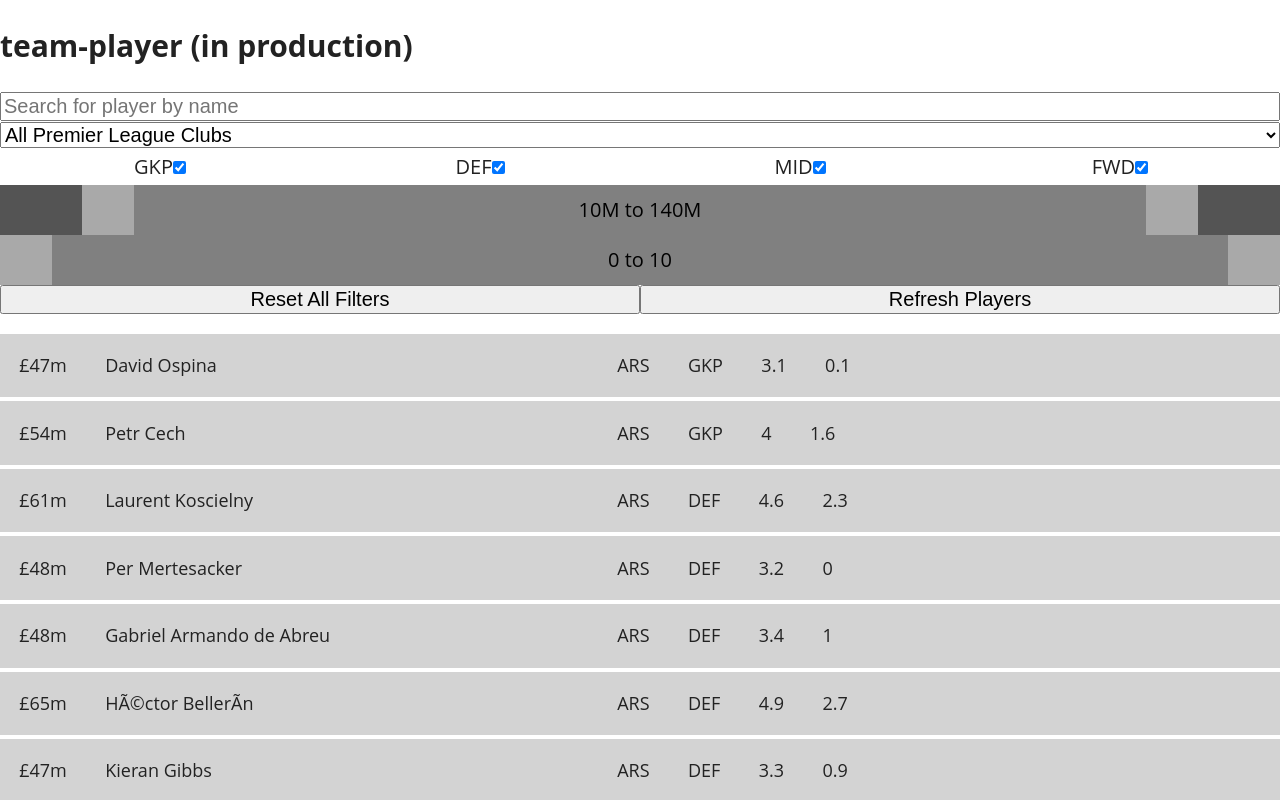
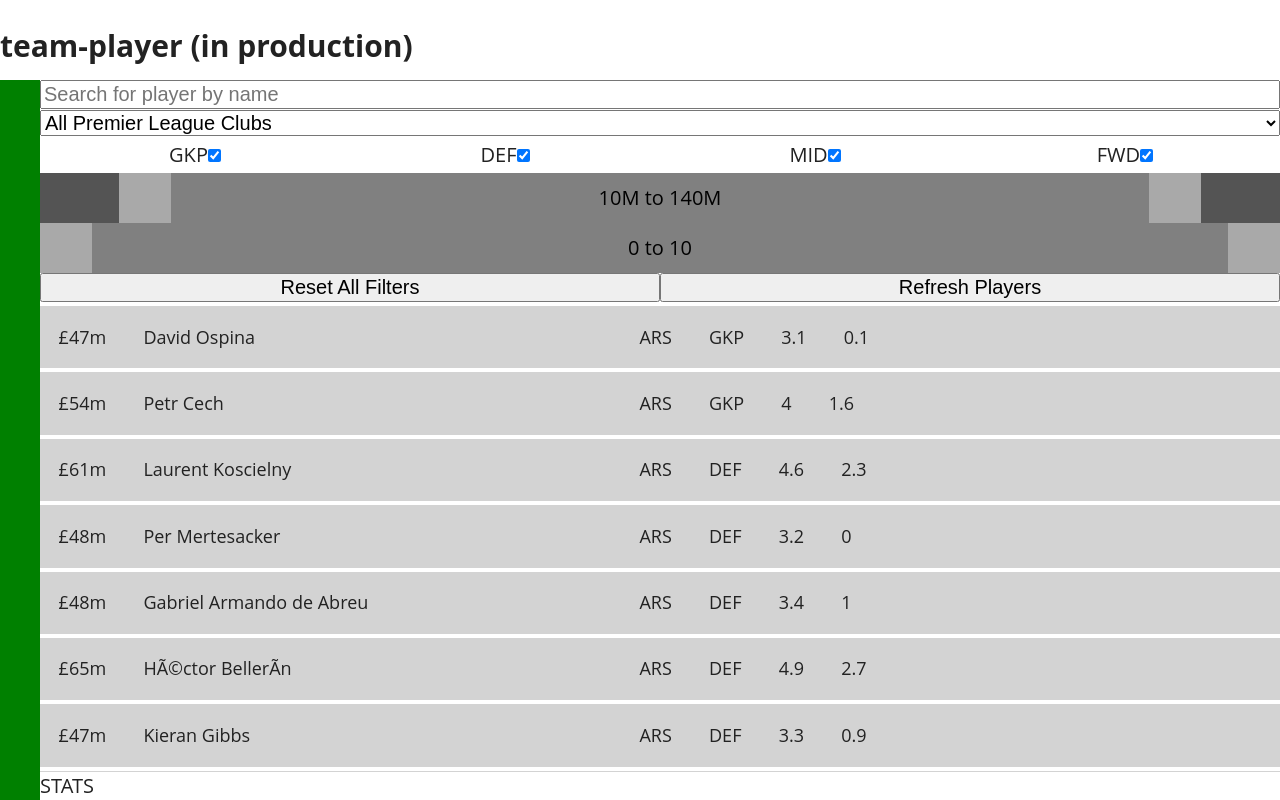
Before and after one commit to rycu/team-player, a React (Create React App) app: page / in a window 1280 px wide. Shown: the top 800 px of the page. Built offline with nearby package versions, Linux system fonts and the light colour scheme.

Commit message:
flexbox layout added

```diff
--- a/src/containers/App.js
+++ b/src/containers/App.js
@@ -36,7 +36,15 @@
     return (
 		<div>
 			<Header />
-			<div style={{ opacity: (isFetchingClub || isFetchingPosition) ? 0.2 : 1 }}>
+
+      <div className="drafts">
+
+        <div className="pitch">
+        </div>
+
+        <div className="player-selection">
+
+          <div className="player-filters" style={{ opacity: (isFetchingClub || isFetchingPosition) ? 0.2 : 1 }}>
             <FiltersContainer
               positions={positions}
               clubs={clubs}
@@ -44,10 +52,19 @@
               isFetching={isFetchingPlayers}
             />
           </div>
+          <div className="player-list" style={{ opacity: isFetchingPlayers ? 0.2 : 1 }}>
             <PlayerListContainer
               players={players}
               isFetching={isFetchingPlayers}
             />
+          </div>
+          <div>
+            STATS
+          </div>
+
+        </div>
+
+      </div>
 		</div>
     )
   }
--- a/src/containers/FiltersContainer.js
+++ b/src/containers/FiltersContainer.js
@@ -77,10 +77,9 @@
         />
 
         <Button
-          style={{ opacity: isFetching ? 0.2 : 1 }} //NOT WORKING
           clickFunc={onClick()}
           className={filterClass +" player-filters__refresh"}
-          text={'Refresh Players'}
+          text={isFetching ? 'Loading...' : 'Refresh Players'}
         />
       </div>
 
--- a/src/containers/PlayerListContainer.js
+++ b/src/containers/PlayerListContainer.js
@@ -18,7 +18,7 @@
       <div>
         {isEmpty
           ? (isFetching ? <h2>Loading...</h2> : <h2>Empty.</h2>)
-          : <div className="player-list" style={{ opacity: isFetching ? 0.2 : 1 }}>
+          : <div>
               <PlayerRow players={players} filters={filters} positions={positions} clubs={clubs}/>
             </div>
         }
--- a/src/main.css
+++ b/src/main.css
@@ -491,6 +491,35 @@
   position: absolute;
   width: 1px; }
 
+.header {
+  height: 4em; }
+
+.drafts {
+  position: absolute;
+  top: 4em;
+  right: 0;
+  bottom: 0;
+  left: 0; }
+
+.drafts {
+  position: absolute;
+  top: 4em;
+  right: 0;
+  bottom: 0;
+  left: 0;
+  display: flex; }
+
+.pitch {
+  width: 2em;
+  background-color: green; }
+
+.player-selection {
+  flex: 1;
+  display: flex;
+  flex-direction: column; }
+  .player-selection .player-list {
+    overflow: auto; }
+
 .player-filters__name input {
   width: 100%; }
 
@@ -521,7 +550,8 @@
 .player-list {
   width: 100%; }
   .player-list ul {
-    padding: 0; }
+    padding: 0;
+    margin: 0; }
 
 .player-list__row {
   margin: 0.2em 0;
--- /dev/null
+++ b/src/sass/layout/_drafts.scss
@@ -0,0 +1,33 @@
+.drafts{
+
+	position: absolute;
+	top: 4em;
+	right: 0;
+	bottom: 0;
+	left: 0;
+	display: flex;
+}
+
+
+.pitch{
+	width: 2em;
+	background-color: green;
+}
+
+
+.player-selection{
+
+	flex: 1;
+  	display: flex;
+  	flex-direction: column;
+
+	.player-filters{
+
+	}
+
+	.player-list{
+		overflow: auto;
+
+	}
+
+}
--- a/src/sass/layout/_header.scss
+++ b/src/sass/layout/_header.scss
@@ -1,3 +1,13 @@
-// -----------------------------------------------------------------------------
-// This file contains all styles related to the header of the site/application.
-// -----------------------------------------------------------------------------
+.header{
+
+	height: 4em;
+}
+
+.drafts{
+
+	position: absolute;
+	top: 4em;
+	right: 0;
+	bottom: 0;
+	left: 0;
+}
--- a/src/sass/layout/_playerList.scss
+++ b/src/sass/layout/_playerList.scss
@@ -3,6 +3,7 @@
 
 	ul{
 		padding: 0;
+		margin: 0;
 	}
 	// height: 10em;
 	// overflow: scroll;
--- a/src/sass/main.scss
+++ b/src/sass/main.scss
@@ -20,6 +20,7 @@
 // 4. Layout-related sections
 @import
   'layout/header',
+  'layout/drafts',
   'layout/footer',
   'layout/filters',
   'layout/playerList';
```
Also changed, not shown: src/sass/base/_base.scss (line endings or trailing spaces). Lines whose indentation alone changed are shown as unchanged.
